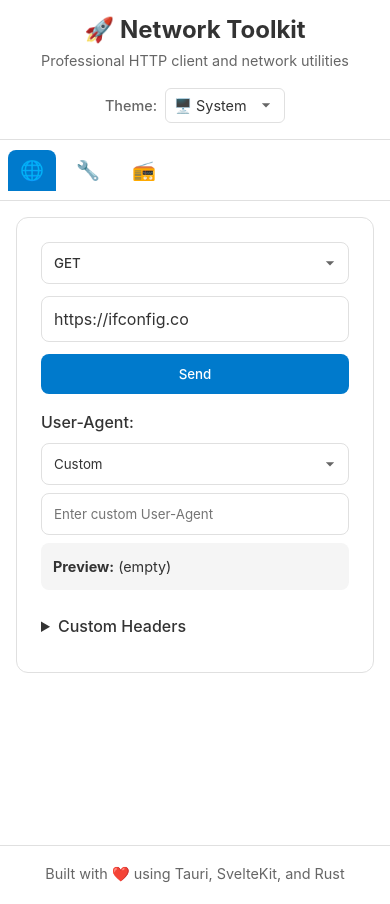
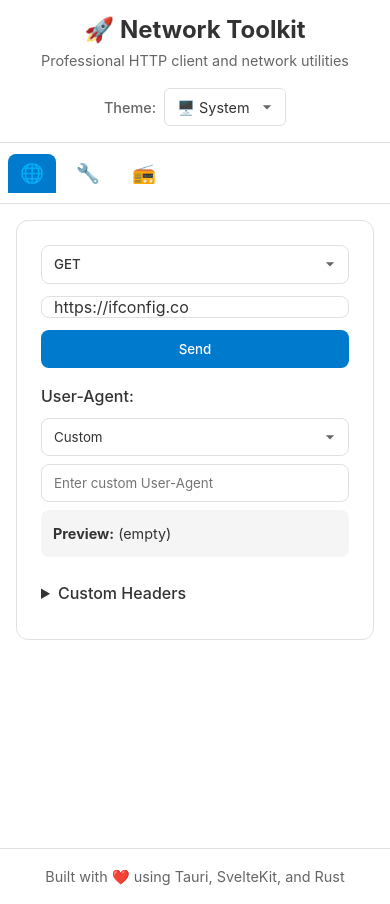
Before and after one commit to aoreiphaeha5cai8/Hiraku-URIHandler, a SvelteKit app: page / in a window 390 px wide. Built offline with nearby package versions, Linux system fonts and the light colour scheme.

Commit message:
standardize ui element heights to 2.4rem across all themes
Co-Authored-By: sketch <hello@sketch.dev>
Change-ID: s205ddfc4d901db78k

```diff
--- a/src/lib/components/TabNavigation.svelte
+++ b/src/lib/components/TabNavigation.svelte
@@ -50,7 +50,7 @@
     display: flex;
     align-items: center;
     gap: 0.5rem;
-    padding: 0.75rem 1rem;
+    padding: 0 1rem;
     border: none;
     background: transparent;
     color: var(--text-secondary, #666666);
@@ -61,6 +61,7 @@
     transition: all 0.25s ease;
     white-space: nowrap;
     position: relative;
+    height: 2.4rem;
   }
 
   .tab-button:hover {
@@ -99,7 +100,7 @@
     }
 
     .tab-button {
-      padding: 0.5rem 0.75rem;
+      padding: 0 0.75rem;
       font-size: 0.85rem;
     }
 
--- a/src/lib/tabs/HttpClient.svelte
+++ b/src/lib/tabs/HttpClient.svelte
@@ -267,7 +267,7 @@
   }
 
   .method-select {
-    padding: 0.75rem 2.5rem 0.75rem 0.75rem;
+    padding: 0 2.5rem 0 0.75rem;
     border: 1px solid var(--border-color, #e0e0e0);
     border-radius: 8px;
     background: var(--input-bg, #ffffff);
@@ -275,6 +275,7 @@
     font-weight: 500;
     min-width: 100px;
     cursor: pointer;
+    height: 2.4rem;
     /* Custom styling */
     -webkit-appearance: none;
     -moz-appearance: none;
@@ -307,16 +308,17 @@
 
   .url-input {
     flex: 1;
-    padding: 0.75rem;
+    padding: 0 0.75rem;
     border: 1px solid var(--border-color, #e0e0e0);
     border-radius: 8px;
     font-size: 1rem;
     background: var(--input-bg, #ffffff);
     color: var(--text-color, #333333);
+    height: 2.4rem;
   }
 
   .send-button {
-    padding: 0.75rem 1.5rem;
+    padding: 0 1.5rem;
     background: var(--primary-color, #007acc);
     color: white;
     border: none;
@@ -324,6 +326,7 @@
     font-weight: 500;
     cursor: pointer;
     transition: background-color 0.25s;
+    height: 2.4rem;
   }
 
   .send-button:hover:not(:disabled) {
@@ -348,13 +351,14 @@
 
   .user-agent-select {
     width: 100%;
-    padding: 0.75rem 2.5rem 0.75rem 0.75rem;
+    padding: 0 2.5rem 0 0.75rem;
     border: 1px solid var(--border-color, #e0e0e0);
     border-radius: 8px;
     background: var(--input-bg, #ffffff);
     color: var(--text-color, #333333);
     margin-bottom: 0.5rem;
     cursor: pointer;
+    height: 2.4rem;
     /* Custom styling */
     -webkit-appearance: none;
     -moz-appearance: none;
@@ -387,12 +391,13 @@
 
   .custom-user-agent-input {
     width: 100%;
-    padding: 0.75rem;
+    padding: 0 0.75rem;
     border: 1px solid var(--border-color, #e0e0e0);
     border-radius: 8px;
     background: var(--input-bg, #ffffff);
     color: var(--text-color, #333333);
     margin-bottom: 0.5rem;
+    height: 2.4rem;
   }
 
   .user-agent-preview {
@@ -424,11 +429,12 @@
   .header-key-input,
   .header-value-input {
     flex: 1;
-    padding: 0.5rem;
+    padding: 0 0.5rem;
     border: 1px solid var(--border-color, #e0e0e0);
     border-radius: 6px;
     background: var(--input-bg, #ffffff);
     color: var(--text-color, #333333);
+    height: 2.4rem;
   }
 
   .remove-header-button {
@@ -436,10 +442,10 @@
     color: white;
     border: none;
     border-radius: 4px;
-    padding: 0.5rem;
+    padding: 0;
     cursor: pointer;
-    width: 32px;
-    height: 32px;
+    width: 2.4rem;
+    height: 2.4rem;
     display: flex;
     align-items: center;
     justify-content: center;
@@ -450,9 +456,10 @@
     color: white;
     border: none;
     border-radius: 6px;
-    padding: 0.5rem 1rem;
+    padding: 0 1rem;
     cursor: pointer;
     margin-top: 0.5rem;
+    height: 2.4rem;
   }
 
   .loading-indicator {
--- a/src/lib/tabs/NetworkTools.svelte
+++ b/src/lib/tabs/NetworkTools.svelte
@@ -358,16 +358,17 @@
 
   .tool-input {
     flex: 1;
-    padding: 0.75rem;
+    padding: 0 0.75rem;
     border: 1px solid var(--border-color, #e0e0e0);
     border-radius: 8px;
     font-size: 1rem;
     background: var(--input-bg, #ffffff);
     color: var(--text-color, #333333);
+    height: 2.4rem;
   }
 
   .tool-button {
-    padding: 0.75rem 1.5rem;
+    padding: 0 1.5rem;
     background: var(--primary-color, #007acc);
     color: white;
     border: none;
@@ -376,6 +377,7 @@
     cursor: pointer;
     transition: background-color 0.25s;
     white-space: nowrap;
+    height: 2.4rem;
   }
 
   .tool-button:hover:not(:disabled) {
@@ -401,13 +403,16 @@
   }
 
   .quick-ip-button {
-    padding: 0.25rem 0.5rem;
+    padding: 0 0.5rem;
     background: var(--secondary-bg, #f5f5f5);
     border: 1px solid var(--border-color, #e0e0e0);
     border-radius: 4px;
     font-size: 0.8rem;
     cursor: pointer;
     transition: all 0.25s;
+    height: 2rem;
+    display: inline-flex;
+    align-items: center;
   }
 
   .quick-ip-button:hover {
@@ -523,11 +528,12 @@
     color: white;
     border: none;
     border-radius: 6px;
-    padding: 0.5rem 0.75rem;
+    padding: 0 0.75rem;
     cursor: pointer;
     font-size: 0.8rem;
     white-space: nowrap;
     transition: background-color 0.25s;
+    height: 2.4rem;
   }
 
   .copy-button:hover {
--- a/src/lib/tabs/RadioPlayer.svelte
+++ b/src/lib/tabs/RadioPlayer.svelte
@@ -579,13 +579,14 @@
 
   .radio-url-input {
     flex: 1;
-    padding: 0.75rem;
+    padding: 0 0.75rem;
     border: 1px solid var(--border-color, #e0e0e0);
     border-radius: 8px;
     font-size: 1rem;
     background: var(--input-bg, #ffffff);
     color: var(--text-color, #333333);
     min-width: 300px;
+    height: 2.4rem;
   }
 
   .play-button {
@@ -593,11 +594,12 @@
     color: white;
     border: none;
     border-radius: 8px;
-    padding: 0.75rem 1.25rem;
+    padding: 0 1.25rem;
     font-weight: 500;
     cursor: pointer;
     transition: background-color 0.25s;
     white-space: nowrap;
+    height: 2.4rem;
   }
 
   .play-button:hover:not(:disabled) {
@@ -609,11 +611,12 @@
     color: white;
     border: none;
     border-radius: 8px;
-    padding: 0.75rem 1.25rem;
+    padding: 0 1.25rem;
     font-weight: 500;
     cursor: pointer;
     transition: background-color 0.25s;
     white-space: nowrap;
+    height: 2.4rem;
   }
 
   .stop-button:hover:not(:disabled) {
@@ -636,11 +639,12 @@
     color: var(--text-color, #333333);
     border: none;
     border-radius: 8px;
-    padding: 0.75rem 1.25rem;
+    padding: 0 1.25rem;
     font-weight: 500;
     cursor: pointer;
     transition: background-color 0.25s;
     white-space: nowrap;
+    height: 2.4rem;
   }
 
   .reset-button:hover {
--- a/src/routes/+page.svelte
+++ b/src/routes/+page.svelte
@@ -171,6 +171,14 @@
   :global(input, select, textarea, button) {
     font-family: inherit;
     transition: all 0.25s;
+    height: 2.4rem;
+    box-sizing: border-box;
+  }
+
+  /* Override height for textarea to allow flexible height */
+  :global(textarea) {
+    height: auto;
+    min-height: 2.4rem;
   }
 
   :global(select) {
@@ -271,7 +279,7 @@
   }
 
   .theme-select {
-    padding: 0.5rem 2rem 0.5rem 0.5rem;
+    padding: 0 2rem 0 0.75rem;
     border: 1px solid var(--border-color);
     border-radius: 6px;
     background: var(--input-bg);
@@ -279,6 +287,7 @@
     font-size: 0.9rem;
     cursor: pointer;
     min-width: 120px;
+    height: 2.4rem;
     /* Remove default styling */
     -webkit-appearance: none;
     -moz-appearance: none;
```
